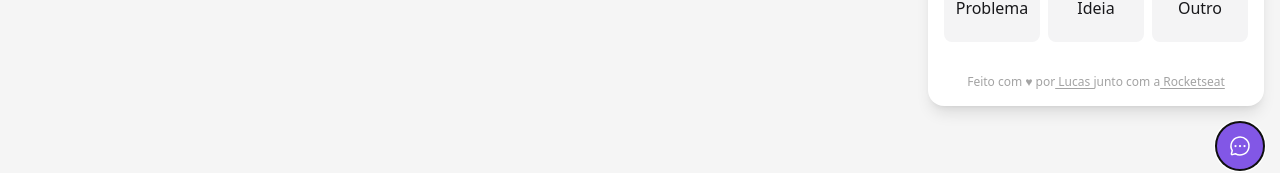
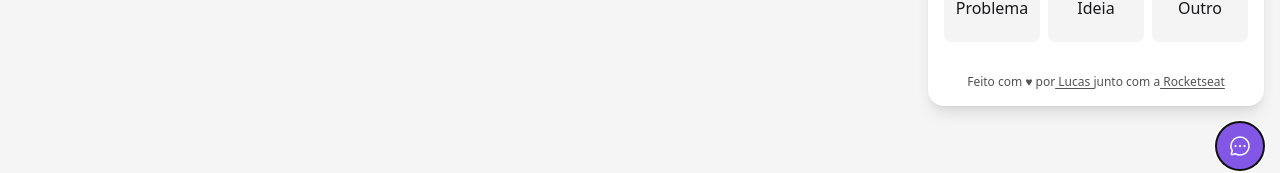
Before and after one commit to DevDosSantosLucas/feedback, a React (Vite) app: page / in a window 1280 px wide. Both pictures are taken after a click on the button "Feedback". Shown: the part 598-771 px from the top of the page. Built offline with nearby package versions, Linux system fonts and the light colour scheme; no server answers.

Commit message:
dark mode complete1

```diff
--- a/src/components/WidgetForm/Steps/FeedbackContentStep.tsx
+++ b/src/components/WidgetForm/Steps/FeedbackContentStep.tsx
@@ -68,7 +68,7 @@ export function FeedbackContentStep(
         className="p-2 bg-brand-500 rounded-md border-transparent flex-1 flex  justify-center items-center text-sm hover: bg-brand-300 focus:outline-none focus:ring-2 focus:ring-offset-2 focus:ring-offset-zinc-900 focus:ring-brand-500 transition-colors disabled:opacity-50 disabled:hover:bg-brand-500  "
         >
              {isSendingFeedback? <Loading />:
-             <p className="dark:text-zinc-900 text-zinc-100">'Enviar feedback'</p> }
+             <p className="dark:text-[#000] text-zinc-100">Enviar feedback</p> }
          </button>
       </footer>
 
--- a/src/components/WidgetForm/index.tsx
+++ b/src/components/WidgetForm/index.tsx
@@ -49,7 +49,7 @@ export function WidgetForm(){
       </>
         )
       }
-      <footer className="text-xs text-neutral-400">
+      <footer className="text-xs text-neutral-600 dark:text-neutral-400">
       Feito com ♥ por
       <a className="underline underline-offset-2" target="_blank" href="https://lucasdev.vercel.app/"> Lucas </a>
       junto com a
```
